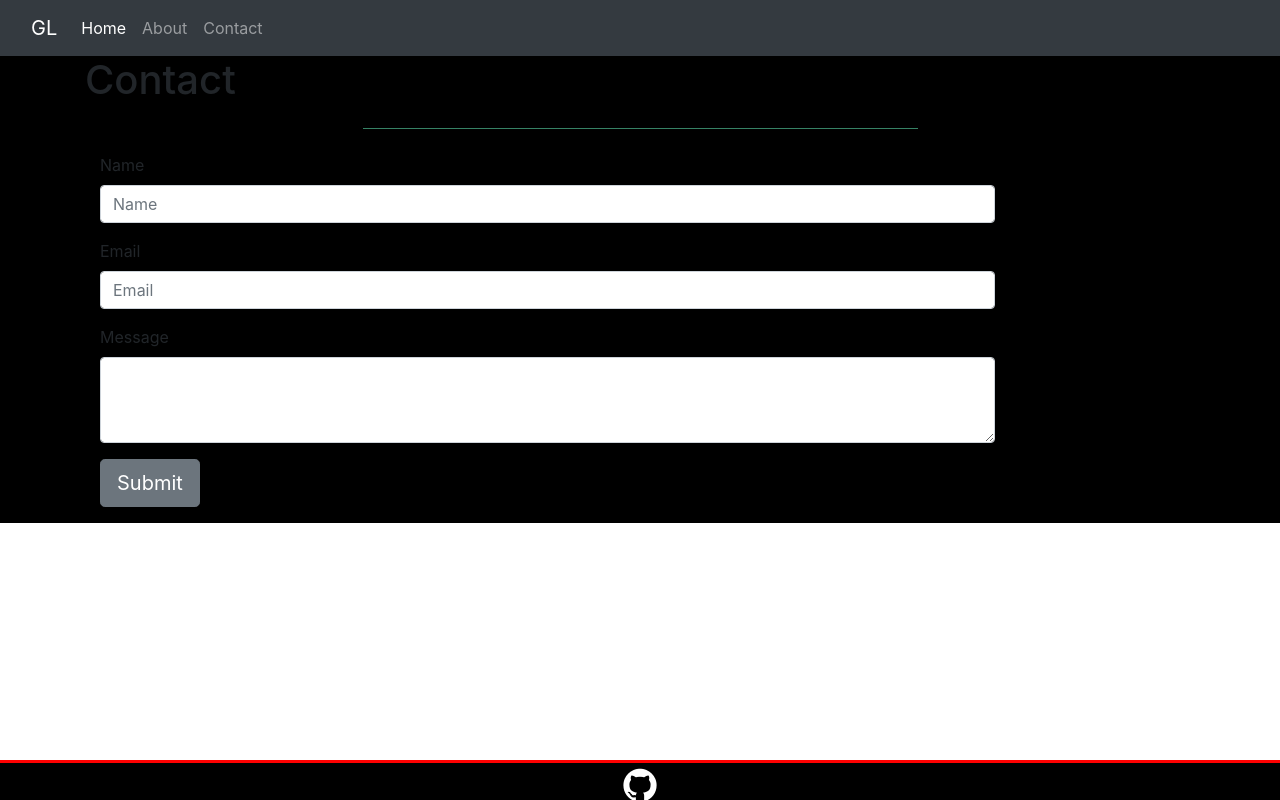
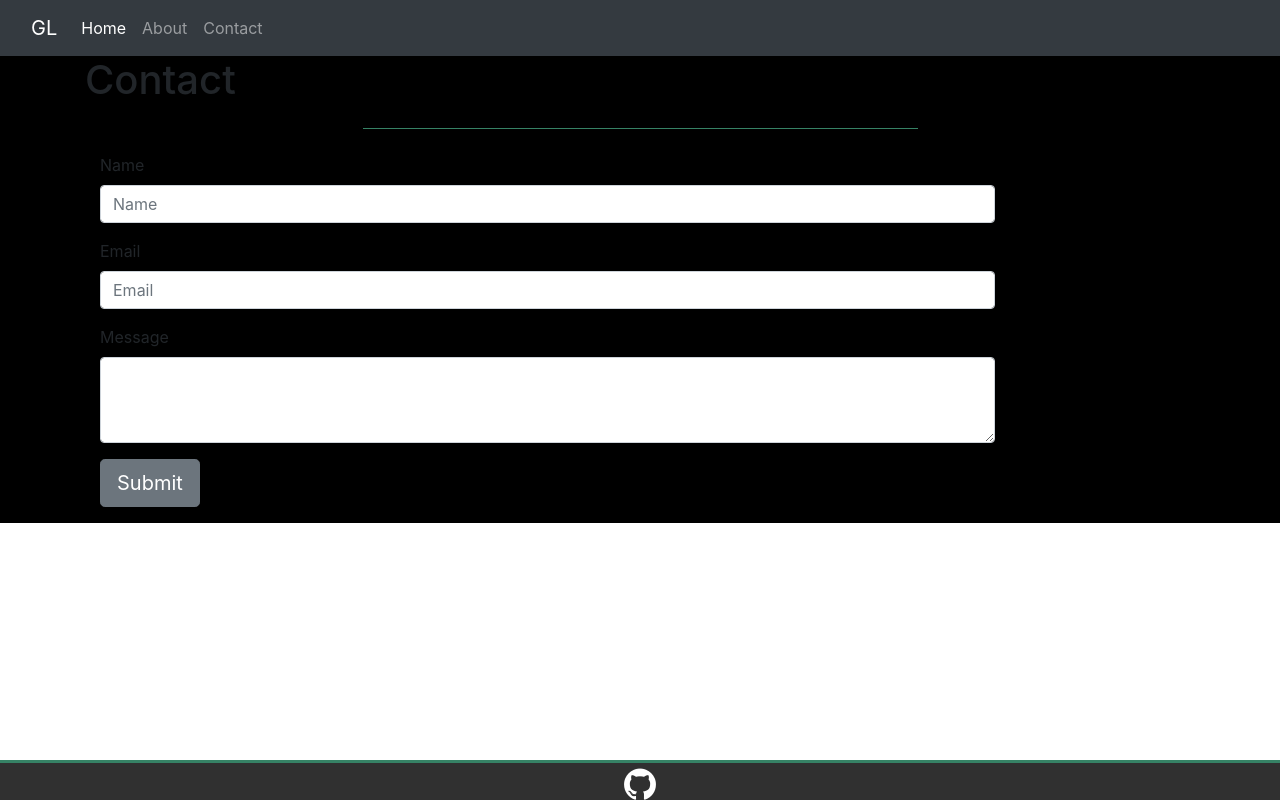
Before and after one commit to rgl10d/react-portfolio, a React (Create React App) app in the folder client/: page /contact in a window 1280 px wide. Built offline with nearby package versions, Linux system fonts and the light colour scheme.

Commit message:
fixed footer moving and side white space

```diff
--- a/client/public/index.html
+++ b/client/public/index.html
@@ -28,7 +28,7 @@
       work correctly both with client-side routing and a non-root public URL.
       Learn how to configure a non-root public URL by running `npm run build`.
     -->
-    <title>React App</title>
+    <title>Garrett Lee's Portfolio</title>
   </head>
   <body>
     <noscript>You need to enable JavaScript to run this app.</noscript>
--- a/client/src/components/Footer/Footer.css
+++ b/client/src/components/Footer/Footer.css
@@ -1,4 +1,4 @@
-.footer {
+.foots {
     position: fixed;
     left: 0;
     bottom: 0;
@@ -6,12 +6,12 @@
     height: 5%;
     padding-top: 5px;
     color: white;
-    border-top: 3px solid red;
-    background-color: black;
+    border-top: 3px solid #368265;
+    background-color: rgb(48, 48, 48);
     text-align: center;
- }
+}
 
 #footerIcon {
-    font-size: 50px;
+    font-size: 3rem;
     margin: 0px;
 }
--- a/client/src/components/Footer/Footer.jsx
+++ b/client/src/components/Footer/Footer.jsx
@@ -3,7 +3,7 @@ import './Footer.css';
 
 const Footer = () => {
   return (
-    <footer className="footer">
+    <footer className="foots">
       <i id="footerIcon" className="devicon-github-original-wordmark"></i>
     </footer>
   );
--- a/client/src/components/FrontPage/FrontPage.jsx
+++ b/client/src/components/FrontPage/FrontPage.jsx
@@ -77,7 +77,7 @@ const FrontPage = () => {
         <div className="col-sm-12 name-text">
           <p>What I'm learning now:</p>
         </div>
-        <div className="icon-tray col-sm-12" style={{ display: "inline"}}>
+        <div className="icon-tray col-sm-12" style={{ display: "inline" }}>
           <i className="devicon-python-plain-wordmark colored"></i>
         </div>
       </div>
--- a/client/src/components/Parallax/Parallax.css
+++ b/client/src/components/Parallax/Parallax.css
@@ -5,7 +5,7 @@
   background-repeat: no-repeat;
   background-size: cover;
   height: 350px;
-  border: 5px solid #368265;
+  border: 5px solid red;
   opacity: 0.75;
   margin: 60px 0px 60px 0px;
 }
--- a/client/src/components/Project/Project.jsx
+++ b/client/src/components/Project/Project.jsx
@@ -3,11 +3,11 @@ import ProjectTitles from "../ProjectTitles/ProjectTitles";
 import Parallax from "../Parallax/Parallax";
 import "./Project.css";
 
-const Project = ({ title, description, classes, link, bgClass, id, icons }) => {
+const Project = ({ title, description, classes, link, bgClass, id, id2, icons }) => {
   return (
     <>
     <div className={bgClass}>
-      <div className="row portfolio-row">
+      <div className="row portfolio-row" id={id2}>
         <div className="col-sm-12">
           <ProjectTitles title={title} description={description} id={id} icons={icons}/>
         </div>
@@ -15,8 +15,7 @@ const Project = ({ title, description, classes, link, bgClass, id, icons }) => {
           <Parallax portfolio={classes} link={link} />
         </div>
       </div>
-      {/* <hr /> */}
-      </div>
+    </div>
     </>
   );
 };
--- a/client/src/components/ProjectTitles/ProjectTitles.css
+++ b/client/src/components/ProjectTitles/ProjectTitles.css
@@ -7,6 +7,10 @@
 
 #appendID {
   margin-top: 400px;
+}
+
+#reserveID {
+  margin-bottom: 40px;
 }
 
 [class^="devicon-"],
@@ -41,7 +45,7 @@
   }
 }
 
-@media only screen and (max-width: 840px) {
+@media only screen and (max-width: 425px) {
   .icon-tray {
     display: flex;
   }
--- a/client/src/containers/Home/Home.jsx
+++ b/client/src/containers/Home/Home.jsx
@@ -31,7 +31,6 @@ const Home = () => {
       description:
         "Generates a random list of people through react components that you can sort and search through! The chart will automatically be generated upon loading the page. The table can be sorted by first name and the search narrows down username. With each letter typed in the search bar, the table is dynamically re-rendered.",
       link: "https://rgl10d.github.io/employee-directory/#/",
-      id: "directoryID",
       icons: [
         "devicon-html5-plain-wordmark colored",
         "devicon-css3-plain-wordmark colored",
@@ -46,7 +45,6 @@ const Home = () => {
       description:
         "Free-from-All allows users to input their current location & search for the makeup type, brand, and toxin-free requirements that they are looking for. Based on those tags, the application is able to curate a list of recommended products and provides a map of nearby shopping locations.",
       link: "https://rgl10d.github.io/free-from-all/",
-      id: "makeupID",
       icons: [
         "devicon-html5-plain-wordmark colored",
         "devicon-css3-plain-wordmark colored",
@@ -60,7 +58,7 @@ const Home = () => {
       description:
         "The Reserve is a room reservation app for libraries to create a log of study rooms and manage them. Status of the rooms will change from 'Available' and 'Not Available' depending on the whether the room is occupied or still in need of sanitization.",
       link: "https://still-ravine-68015.herokuapp.com/",
-      id: "reserveID",
+      id2: "reserveID",
       icons: [
         "devicon-html5-plain-wordmark colored",
         "devicon-css3-plain-wordmark colored",
@@ -76,11 +74,9 @@ const Home = () => {
   return (
     <>
       {/* <Navbar /> */}
-      <div className="row">
         <div className="col-sm-12">
           <FrontPage />
         </div>
-      </div>
       <div className="container-fluid">
       {projects.map((projects) => {
         return <Project {...projects} key={projects.title} />;
```
